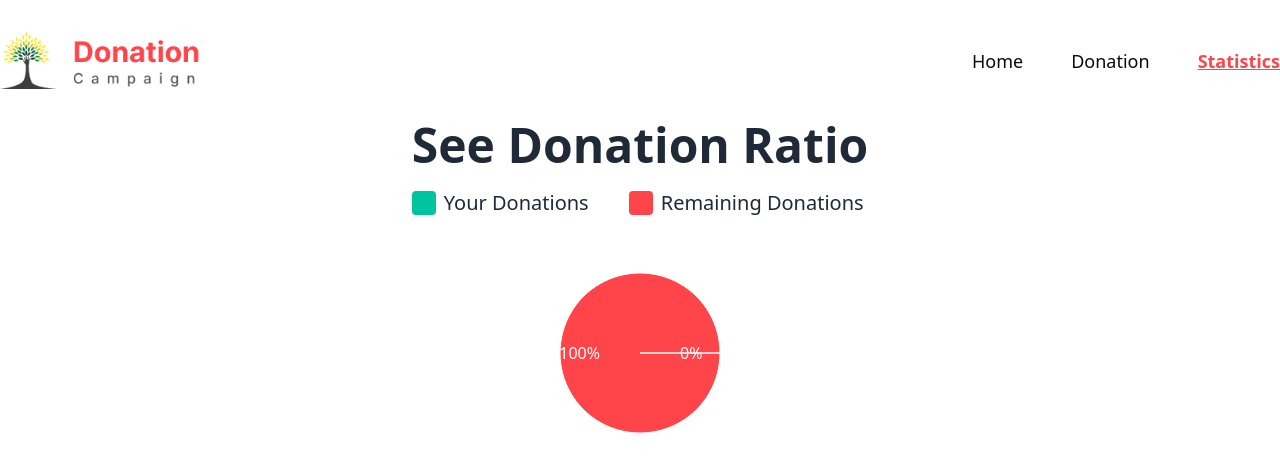
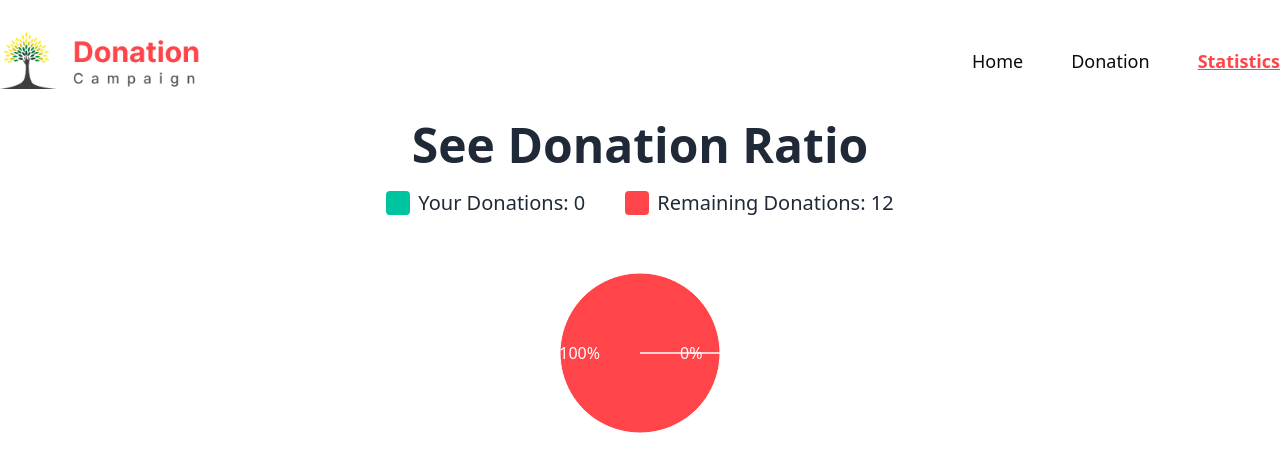
Before and after one commit to shihab01118/donation-campaign-react, a React (Vite) app: page /statistics in a window 1280 px wide. Shown: the top 472 px of the page. Built offline with nearby package versions, Linux system fonts and the light colour scheme.

Commit message:
functionality for pie chart added properly

```diff
--- a/src/components/DonationChart/DonationChart.jsx
+++ b/src/components/DonationChart/DonationChart.jsx
@@ -2,7 +2,6 @@ import { PieChart, Pie, Cell } from "recharts";
 import PropTypes from 'prop-types';
 
 const DonationChart = ({donation, remainingDonation}) => {
-    console.log(donation, remainingDonation)
     const data = [
         { name: "Remaining", value: remainingDonation },
         { name: "Added", value: donation },
--- a/src/pages/Statistics/Statistics.jsx
+++ b/src/pages/Statistics/Statistics.jsx
@@ -7,22 +7,23 @@ const Statistics = () => {
   const categories = useLoaderData();
   const [donation, setDonation] = useState(0);
   const [remainingDonation, setRemainingDonation] = useState(categories.length);
+  const [donationCount, setDonationCount] = useState(0)
+  const [remainingDonationCount, setRemainingDonationCount] = useState(categories.length)
 
   //   console.log(categories);
 
   useEffect(() => {
     const donatedCategories = JSON.parse(localStorage.getItem("donations"));
-    console.log(donatedCategories);
+    // console.log(donatedCategories);
 
     if (donatedCategories) {
-      setDonation(donatedCategories.length);
-      setRemainingDonation(remainingDonation - donation);
+      setDonationCount(donatedCategories.length)
+      setRemainingDonationCount(categories.length - donationCount)
+      setDonation((donatedCategories.length *100) / categories.length);
+      setRemainingDonation(100 - donation);
     }
-  }, []);
+  }, [donation, categories.length, donationCount]);
 
-
-
-//   console.log(donation);
 
   return (
     <div>
@@ -33,11 +34,11 @@ const Statistics = () => {
         <div className="flex flex-col md:flex-row md:gap-10 mt-5">
             <div className="flex items-center gap-2">
                 <div className="bg-[#00C49F] h-6 w-6 rounded"></div>
-                <p className="text-xl font-medium">Your Donations</p>
+                <p className="text-xl font-medium">{`Your Donations: ${donationCount}`}</p>
             </div>
             <div className="flex items-center gap-2">
                 <div className="bg-[#FF444A] h-6 w-6 rounded"></div>
-                <p className="text-xl font-medium">Remaining Donations</p>
+                <p className="text-xl font-medium">{`Remaining Donations: ${remainingDonationCount}`}</p>
             </div>
         </div>
       </div>
```
